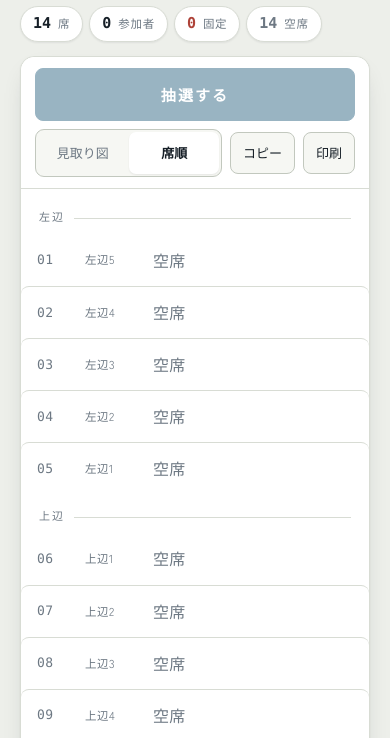
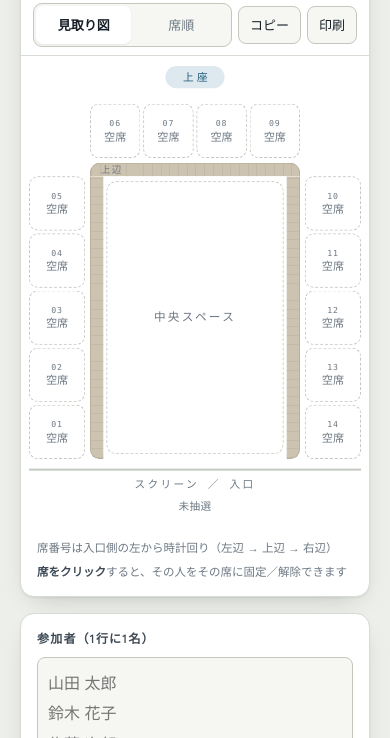
Before and after one commit to hide5212-ctrl/hide-cloude, a plain HTML site: page index.html in a window 390 px wide. Shown: the part 167-905 px from the top of the page. Drawn offline with Linux system fonts and the light colour scheme; a web font is replaced by a local one.

Commit message:
スマホで見取り図が1画面に収まるようにする
これまではスマートフォンで見取り図を開くと横にスクロールする必要があり、
そのため狭い画面では席順リストを既定にしていた。見取り図そのものが
収まるようにして、既定を見取り図に戻した。

- 見取り図が枠に入りきらないときは、はみ出す代わりに全体を縮めて収める。
  狭い画面では画面の高さにも合わせるので、下にスクロールしなくても
  図の全体が見える
- 席の寸法を CSS 変数に切り出し、狭い画面では小さい値に差し替える。
  名前は2行まで折り返して省略せずに表示し、席の高さもそれに合わせる
- 「固定」の帯は小さい席に対して大きすぎるため、狭い画面では点で示す
- 図に使える高さを増やすため、狭い画面では見出し・統計・操作バーを圧縮し、
  説明文は隠す
- 既定の表示を画面幅によらず見取り図にした

iPhone SE / 16e / Plus の3機種 × 5レイアウトで、横スクロールなし・
席がすべて枠内・図の全体が画面内に収まることを確認。実効の文字サイズは
9.2〜11.5px。

Co-Authored-By: Claude Opus 5 <noreply@anthropic.com>
Claude-Session: https://claude.ai/code/session_01SzgjSb6T9enfAbNPJhmo4c

```diff
--- a/index.html
+++ b/index.html
@@ -166,8 +166,13 @@ body{
     radial-gradient(farthest-side at 100% 50%, var(--edge-shadow), transparent) right center/12px 100% no-repeat scroll;
 }
 .room{
+  --seat-w:118px;  --seat-h:78px;   /* コの字・ロの字の上下辺 */
+  --side-w:132px;  --side-h:70px;   /* コの字・ロの字の左右辺 */
+  --cell-w:106px;  --cell-h:66px;   /* 対面・教室・島型 */
+  --seat-name:15px; --seat-no:10.5px;
   --desk-thickness:36px;
   --seat-gap:10px;
+  --side-pad:12px;
   display:flex;flex-direction:column;align-items:center;gap:0;
   /* 中身が広ければその幅を持ち（枠内で横スクロール）、狭ければ枠いっぱいで中央に置く */
   width:max-content;min-width:100%;margin:0 auto;
@@ -193,6 +198,10 @@ body{
   border-radius:8px;padding:9px 14px;text-align:center;
   font-family:var(--mincho);font-size:12px;letter-spacing:.28em;color:var(--accent-2);
 }
+
+/* 枠に入りきらないときは、はみ出す代わりに全体を縮めて収める */
+.room-fit{position:relative}
+.room-fit.is-scaled .room{position:absolute;top:0;left:0}
 
 /* 机 */
 .desk{background-color:var(--desk);border:1px solid var(--desk-2);position:relative}
@@ -244,17 +253,17 @@ body{
   -webkit-user-select:none;user-select:none;
   transition:transform .16s ease,box-shadow .16s ease,border-color .16s ease,background .16s ease;
 }
-.seat.s-tall{width:118px;height:78px}
-.seat.s-wide{width:132px;height:70px}
-.seat.s-cell{width:106px;height:66px}
+.seat.s-tall{width:var(--seat-w);height:var(--seat-h)}
+.seat.s-wide{width:var(--side-w);height:var(--side-h)}
+.seat.s-cell{width:var(--cell-w);height:var(--cell-h)}
 :root:not([data-touch="1"]) .seat:hover{transform:translateY(-2px);box-shadow:var(--shadow-2);border-color:var(--accent)}
 .seat:active{transform:scale(.97)}
 .seat .no{
-  font-family:var(--mono);font-size:10.5px;letter-spacing:.1em;color:var(--muted);
-  font-variant-numeric:tabular-nums;
+  font-family:var(--mono);font-size:var(--seat-no);letter-spacing:.1em;color:var(--muted);
+  font-variant-numeric:tabular-nums;line-height:1.2;
 }
 .seat .who{
-  font-weight:700;font-size:15px;line-height:1.3;letter-spacing:.02em;
+  font-weight:700;font-size:var(--seat-name);line-height:1.3;letter-spacing:.02em;
   max-width:100%;overflow:hidden;text-overflow:ellipsis;white-space:nowrap;
 }
 .seat.is-empty{background:transparent;border-style:dashed;box-shadow:none}
@@ -409,33 +418,53 @@ button{font:inherit;cursor:pointer;border-radius:8px;border:1px solid transparen
   background:var(--surface);border-radius:14px 14px 0 0;
 }
 :root[data-w="narrow"] .wrap{padding-top:calc(18px + env(safe-area-inset-top))}
-:root[data-w="narrow"] .masthead{gap:6px 18px;padding-bottom:13px;margin-bottom:16px}
+:root[data-w="narrow"] .masthead{gap:2px;padding-bottom:8px;margin-bottom:10px}
+:root[data-w="narrow"] .masthead h1{font-size:21px;letter-spacing:.02em}
+:root[data-w="narrow"] .eyebrow{display:none}
 :root[data-w="narrow"] .masthead .lede{font-size:13px}
 :root[data-w="narrow"] .layout{gap:16px}
-:root[data-w="narrow"] .room-scroll{padding:18px 12px 12px}
 :root[data-w="narrow"] .ring{grid-template-columns:auto auto minmax(40px,1fr) auto auto}
-:root[data-w="narrow"] .seats-row{gap:6px}
-:root[data-w="narrow"] .seats-col{gap:7px}
-:root[data-w="narrow"] .seat .who{font-size:14px}
-:root[data-w="narrow"] .seat.s-tall{width:82px;height:64px}
-:root[data-w="narrow"] .seat.s-wide{width:100px;height:56px}
-:root[data-w="narrow"] .seat.s-cell{width:80px;height:58px}
-:root[data-w="narrow"] .islands{gap:18px 16px}
-:root[data-w="narrow"] .school{gap:10px 8px}
-:root[data-w="narrow"] .room{--desk-thickness:24px;--seat-gap:7px}
-:root[data-w="narrow"] .court{margin:8px 4px;padding:12px 5px;min-width:0}
+:root[data-w="narrow"] .room{
+  --seat-w:52px;  --seat-h:56px;
+  --side-w:58px;  --side-h:56px;
+  --cell-w:54px;  --cell-h:56px;
+  --seat-name:11.5px; --seat-no:8.5px;
+  --desk-thickness:14px; --seat-gap:3px; --side-pad:5px;
+}
+/* 狭い席では名前を2行まで折り返して、削らずに読めるようにする */
+:root[data-w="narrow"] .seat{padding:5px 3px}
+:root[data-w="narrow"] .seat .who{
+  white-space:normal;line-height:1.2;letter-spacing:0;
+  display:-webkit-box;-webkit-line-clamp:2;-webkit-box-orient:vertical;
+  text-overflow:clip;
+}
+/* 「固定」の帯は席に対して大きすぎるので、点で示す */
+:root[data-w="narrow"] .seat .pin-mark{
+  font-size:0;width:9px;height:9px;padding:0;top:-3px;right:-3px;
+  border-radius:50%;box-shadow:0 0 0 1.5px var(--surface);
+}
+:root[data-w="narrow"] .room-scroll{padding:10px 8px 8px}
+:root[data-w="narrow"] .masthead .lede{display:none}
+:root[data-w="narrow"] .court{margin:5px 3px;padding:8px 4px;min-width:0}
+:root[data-w="narrow"] .room-top{margin-bottom:6px}
+:root[data-w="narrow"] .board{padding:6px 10px;font-size:11px;letter-spacing:.2em;min-width:0}
+:root[data-w="narrow"] .islands{gap:14px 12px}
+:root[data-w="narrow"] .island-desk{height:20px}
+:root[data-w="narrow"] .desk-bar{height:7px}
 :root[data-w="narrow"] .court-label{font-size:12px;letter-spacing:.2em}
-:root[data-w="narrow"] .room-bottom{margin-top:12px}
+:root[data-w="narrow"] .room-bottom{margin-top:10px;padding-top:6px}
+:root[data-w="narrow"] .room-stamp{margin-top:5px}
 :root[data-w="narrow"] .legend-list{gap:5px 14px;padding:0 16px 14px}
 :root[data-w="narrow"] .field{padding:14px 16px}
-:root[data-w="narrow"] .actionbar{padding:11px 14px;gap:8px}
-:root[data-w="narrow"] .actionbar .btn-primary{flex:1 1 100%;order:-1;padding:13px 20px}
+:root[data-w="narrow"] .actionbar{padding:8px 12px;gap:6px}
+:root[data-w="narrow"] .actionbar .btn-primary{flex:1 1 100%;order:-1;padding:11px 20px;font-size:15px}
 :root[data-w="narrow"] .actionbar .spacer{display:none}
 :root[data-w="narrow"] .segmented{flex:1}
-:root[data-w="narrow"] .seg{flex:1;min-height:42px}
-:root[data-w="narrow"] .actionbar .btn{min-height:42px;padding:8px 12px;font-size:13px}
-:root[data-w="narrow"] .stats{gap:6px;margin-bottom:14px}
-:root[data-w="narrow"] .stat{padding:4px 12px}
+:root[data-w="narrow"] .seg{flex:1;min-height:38px}
+:root[data-w="narrow"] .actionbar .btn{min-height:38px;padding:6px 11px;font-size:13px}
+:root[data-w="narrow"] .stats{gap:6px;margin-bottom:10px}
+:root[data-w="narrow"] .stat{padding:3px 11px}
+:root[data-w="narrow"] .stat b{font-size:14px}
 :root[data-w="narrow"] .seat-row{padding:11px 16px}
 footer.note{margin-top:28px;font-size:11.5px;color:var(--muted);text-align:center}
 
@@ -506,7 +535,9 @@ footer.note{margin-top:28px;font-size:11.5px;color:var(--muted);text-align:cente
       </div>
 
       <div class="room-scroll" id="roomScroll">
-        <div class="room" id="room"></div>
+        <div class="room-fit" id="roomFit">
+          <div class="room" id="room"></div>
+        </div>
       </div>
 
       <div class="roster" id="roster" hidden></div>
@@ -602,6 +633,7 @@ footer.note{margin-top:28px;font-size:11.5px;color:var(--muted);text-align:cente
     seatsRight: document.getElementById("seatsRight"),
     room: document.getElementById("room"),
     roomScroll: document.getElementById("roomScroll"),
+    roomFit: document.getElementById("roomFit"),
     roster: document.getElementById("roster"),
     plan: document.getElementById("plan"),
     viewMap: document.getElementById("viewMap"),
@@ -722,7 +754,7 @@ footer.note{margin-top:28px;font-size:11.5px;color:var(--muted);text-align:cente
         var top = elem("div", "seats-row");
         range(0, c.fPerSide).forEach(function(i){ top.appendChild(seatNode(i, "s-cell")); });
         place(top, 1, 2, 2, 3);
-        top.style.marginBottom = "12px";
+        top.style.marginBottom = "var(--side-pad)";
 
         var desk = elem("div", "desk grain-h");
         desk.style.height = "var(--desk-thickness)";
@@ -732,7 +764,7 @@ footer.note{margin-top:28px;font-size:11.5px;color:var(--muted);text-align:cente
         var bottom = elem("div", "seats-row");
         range(c.fPerSide, c.fPerSide).forEach(function(i){ bottom.appendChild(seatNode(i, "s-cell")); });
         place(bottom, 3, 2, 4, 3);
-        bottom.style.marginTop = "12px";
+        bottom.style.marginTop = "var(--side-pad)";
 
         g.appendChild(top); g.appendChild(desk); g.appendChild(bottom);
 
@@ -740,12 +772,12 @@ footer.note{margin-top:28px;font-size:11.5px;color:var(--muted);text-align:cente
         var endBase = c.fPerSide * 2;
         if (c.fEnds >= 1){
           var l = seatNode(endBase, "s-cell");
-          l.style.marginRight = "12px";
+          l.style.marginRight = "var(--side-pad)";
           g.appendChild(place(l, 2, 1, 3, 2));
         }
         if (c.fEnds >= 2){
           var r = seatNode(endBase + 1, "s-cell");
-          r.style.marginLeft = "12px";
+          r.style.marginLeft = "var(--side-pad)";
           g.appendChild(place(r, 2, 3, 3, 4));
         }
         root.appendChild(g);
@@ -846,7 +878,7 @@ footer.note{margin-top:28px;font-size:11.5px;color:var(--muted);text-align:cente
 
     var top = elem("div", "seats-row");
     sides.top.forEach(function(i){ top.appendChild(seatNode(i, "s-tall")); });
-    top.style.paddingBottom = "12px";
+    top.style.paddingBottom = "var(--side-pad)";
     g.appendChild(place(top, 1, 2, 2, 5));
 
     var deskTop = elem("div", "desk grain-h");
@@ -859,7 +891,7 @@ footer.note{margin-top:28px;font-size:11.5px;color:var(--muted);text-align:cente
     // 左辺は奥（上座寄り）が上に見えるよう逆順に並べる
     var left = elem("div", "seats-col");
     sides.left.slice().reverse().forEach(function(i){ left.appendChild(seatNode(i, "s-wide")); });
-    left.style.paddingRight = "12px";
+    left.style.paddingRight = "var(--side-pad)";
     g.appendChild(place(left, 3, 1, 4, 2));
 
     var deskLeft = elem("div", "desk grain-v");
@@ -884,7 +916,7 @@ footer.note{margin-top:28px;font-size:11.5px;color:var(--muted);text-align:cente
 
     var right = elem("div", "seats-col");
     sides.right.forEach(function(i){ right.appendChild(seatNode(i, "s-wide")); });
-    right.style.paddingLeft = "12px";
+    right.style.paddingLeft = "var(--side-pad)";
     g.appendChild(place(right, 3, 5, 4, 6));
 
     if (closed){
@@ -896,7 +928,7 @@ footer.note{margin-top:28px;font-size:11.5px;color:var(--muted);text-align:cente
 
       var bottom = elem("div", "seats-row");
       sides.bottom.forEach(function(i){ bottom.appendChild(seatNode(i, "s-tall")); });
-      bottom.style.paddingTop = "12px";
+      bottom.style.paddingTop = "var(--side-pad)";
       g.appendChild(place(bottom, 5, 2, 6, 5));
     }
     root.appendChild(g);
@@ -907,11 +939,8 @@ footer.note{margin-top:28px;font-size:11.5px;color:var(--muted);text-align:cente
     if (navigator.vibrate) { try{ navigator.vibrate(ms); }catch(e){} }
   }
 
-  // 端末の画面幅も考慮した実測幅から、既定の表示を決める
-  function defaultView(){
-    var w = window.__effectiveWidth ? window.__effectiveWidth() : window.innerWidth;
-    return w < 761 ? "list" : "map";
-  }
+  // 見取り図は枠に合わせて縮むので、画面の広さにかかわらず既定は見取り図
+  function defaultView(){ return "map"; }
 
   function shuffle(a){
     for (var i=a.length-1;i>0;i--){
@@ -1191,12 +1220,42 @@ footer.note{margin-top:28px;font-size:11.5px;color:var(--muted);text-align:cente
     return row;
   }
 
+  // 見取り図が枠に入りきらないときは、はみ出さずに全体を縮めて収める。
+  // スマホでは画面の高さにも合わせるので、スクロールせずに全体が見える。
+  function fitMap(){
+    var room = el.room, fit = el.roomFit;
+    fit.classList.remove("is-scaled");
+    room.style.transform = "";
+    fit.style.height = "";
+    if (state.view !== "map") return;
+
+    var avail = fit.clientWidth;
+    var natW = room.scrollWidth, natH = room.scrollHeight;
+    if (!avail || !natW || !natH) return;
+
+    var k = Math.min(1, avail / natW);
+
+    // 狭い画面では、下にスクロールしなくても全体が見えるように高さも見る
+    if (document.documentElement.getAttribute("data-w") === "narrow"){
+      var topOnPage = fit.getBoundingClientRect().top + (window.scrollY || 0);
+      var availH = window.innerHeight - topOnPage - 44;   // 44 は図の下の注記ぶん
+      if (availH > 140) k = Math.min(k, availH / natH);
+    }
+
+    if (k >= 0.999) return;
+    fit.classList.add("is-scaled");
+    room.style.transformOrigin = "top left";
+    room.style.transform = "translateX(" + ((avail - natW * k) / 2) + "px) scale(" + k + ")";
+    fit.style.height = Math.ceil(natH * k) + "px";
+  }
+
   function applyView(){
     var isList = state.view === "list";
     el.roomScroll.hidden = isList;
     el.roster.hidden = !isList;
     el.viewMap.setAttribute("aria-pressed", String(!isList));
     el.viewList.setAttribute("aria-pressed", String(isList));
+    fitMap();
   }
 
   function setView(v){
@@ -1404,6 +1463,10 @@ footer.note{margin-top:28px;font-size:11.5px;color:var(--muted);text-align:cente
     renderPins();
   });
 
+  window.addEventListener("resize", fitMap);
+  window.addEventListener("orientationchange", function(){ setTimeout(fitMap, 250); });
+  if (document.fonts && document.fonts.ready) document.fonts.ready.then(fitMap);
+
   window.addEventListener("resize", function(){
     if (state.viewChosen) return;
     var next = defaultView();
```
Also changed, not shown: 1 other file.
